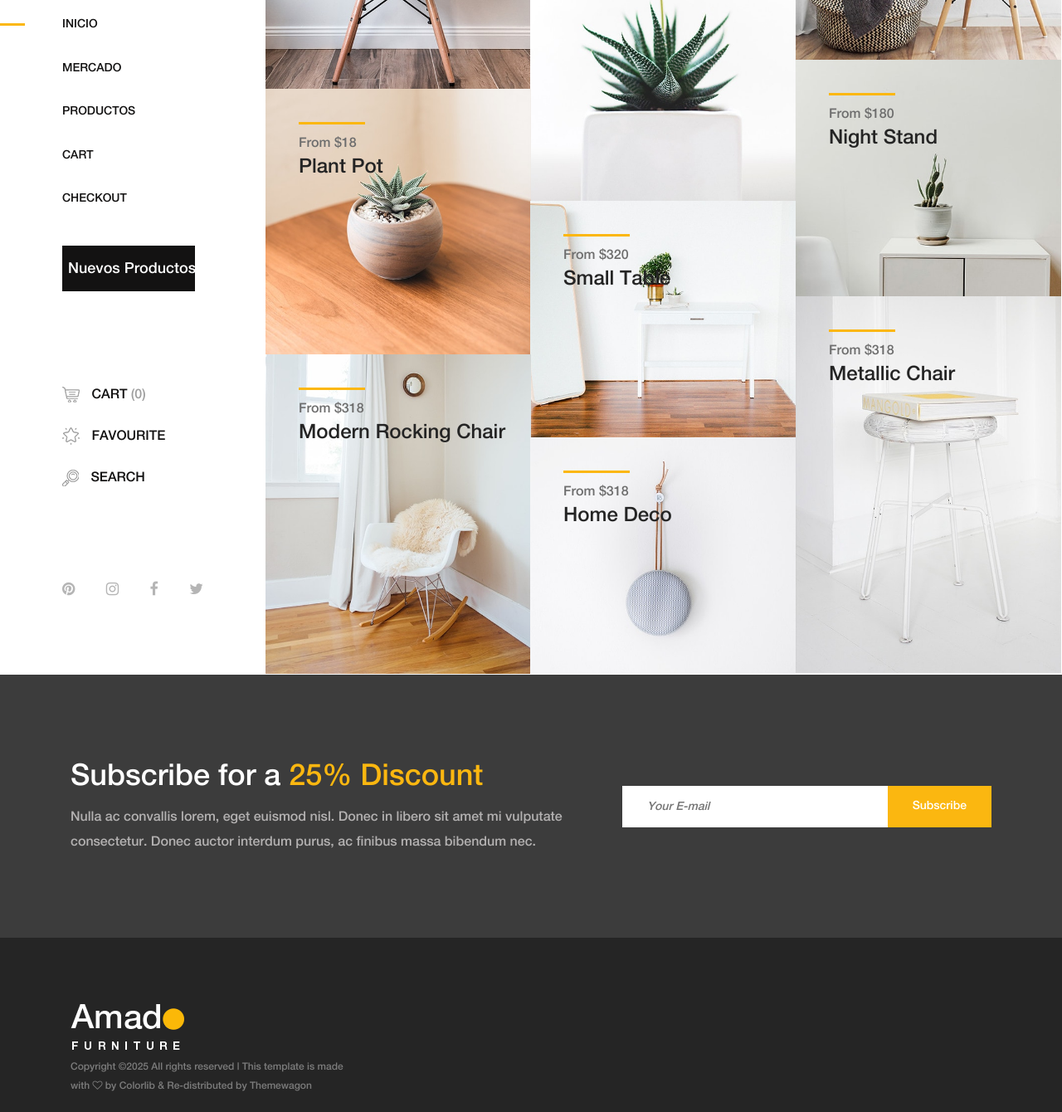
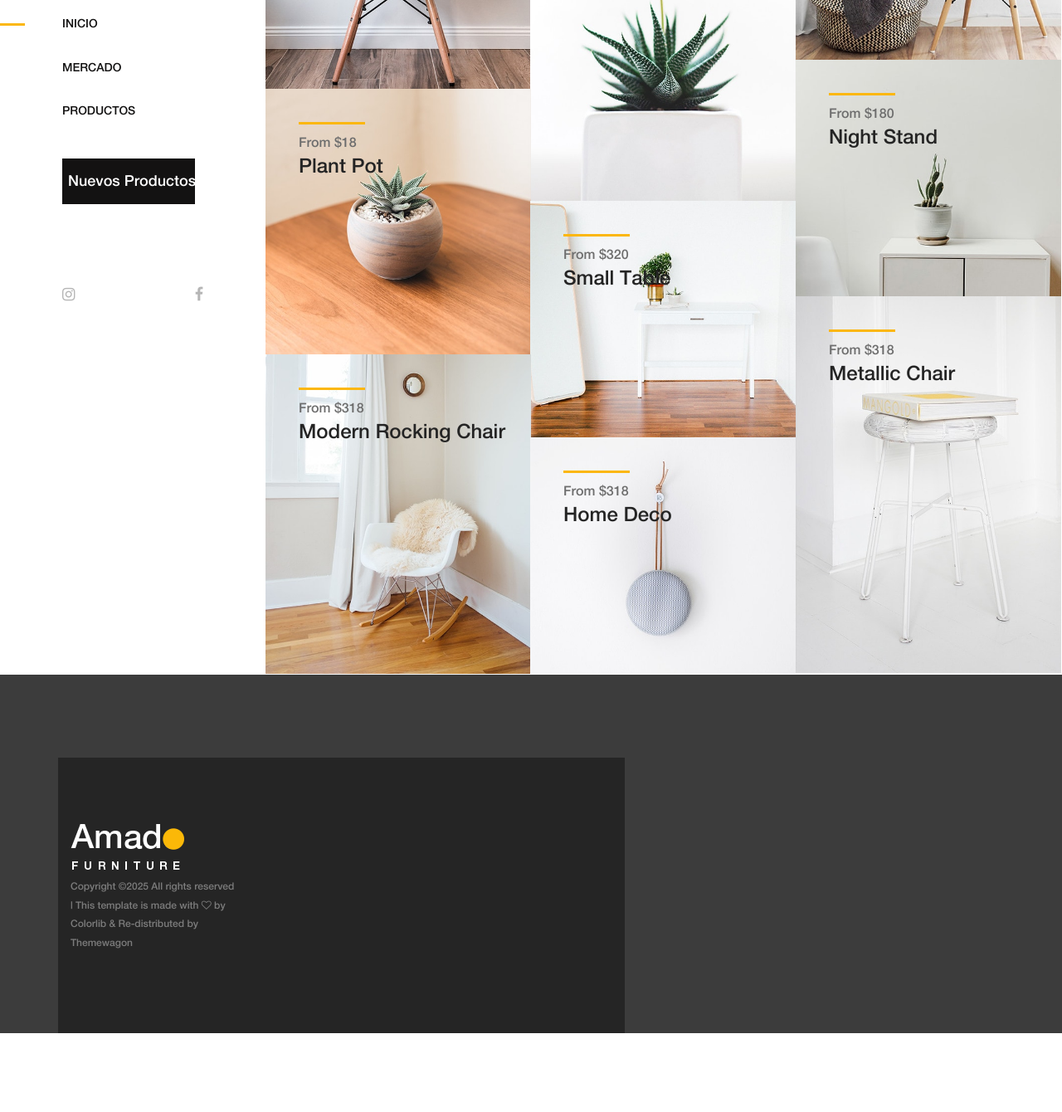
Before and after one commit to Demian384/Demian384.github.io, a plain HTML site: page index.html in a window 1280 px wide. Shown: the part 212-1552 px from the top of the page at 83% size. After the commit the page ends 1457 px from the top, so only its background shows below. Drawn offline with Linux system fonts and the light colour scheme.

Commit message:
Update index.html

```diff
--- a/index.html
+++ b/index.html
@@ -72,8 +72,8 @@
                     <li class="active"><a href="index.html">Inicio</a></li>
                     <li><a href="shop.html">Mercado</a></li>
                     <li><a href="product-details.html">Productos</a></li>
-                    <li><a href="cart.html">Cart</a></li>
-                    <li><a href="checkout.html">Checkout</a></li>
+                    <!-- <li><a href="cart.html">Cart</a></li>
+                    <li><a href="checkout.html">Checkout</a></li> -->
                 </ul>
             </nav>
             <!-- Button Group -->
@@ -81,17 +81,17 @@
                 <a href="#" class="btn amado-btn active">Nuevos Productos</a>
             </div>
             <!-- Cart Menu -->
-            <div class="cart-fav-search mb-100">
+            <!-- <div class="cart-fav-search mb-100">
                 <a href="cart.html" class="cart-nav"><img src="img/core-img/cart.png" alt=""> Cart <span>(0)</span></a>
                 <a href="#" class="fav-nav"><img src="img/core-img/favorites.png" alt=""> Favourite</a>
                 <a href="#" class="search-nav"><img src="img/core-img/search.png" alt=""> Search</a>
             </div>
             <!-- Social Button -->
             <div class="social-info d-flex justify-content-between">
-                <a href="#"><i class="fa fa-pinterest" aria-hidden="true"></i></a>
+                <!-- a href="#"><i class="fa fa-pinterest" aria-hidden="true"></i></a> -->
                 <a href="#"><i class="fa fa-instagram" aria-hidden="true"></i></a>
                 <a href="#"><i class="fa fa-facebook" aria-hidden="true"></i></a>
-                <a href="#"><i class="fa fa-twitter" aria-hidden="true"></i></a>
+                <!-- a href="#"><i class="fa fa-twitter" aria-hidden="true"></i></a> -->
             </div>
         </header>
         <!-- Header Area End -->
@@ -227,14 +227,14 @@
         <div class="container">
             <div class="row align-items-center">
                 <!-- Newsletter Text -->
-                <div class="col-12 col-lg-6 col-xl-7">
+                <!-- <div class="col-12 col-lg-6 col-xl-7">
                     <div class="newsletter-text mb-100">
                         <h2>Subscribe for a <span>25% Discount</span></h2>
                         <p>Nulla ac convallis lorem, eget euismod nisl. Donec in libero sit amet mi vulputate consectetur. Donec auctor interdum purus, ac finibus massa bibendum nec.</p>
                     </div>
                 </div>
                 <!-- Newsletter Form -->
-                <div class="col-12 col-lg-6 col-xl-5">
+                <!-- <div class="col-12 col-lg-6 col-xl-5">
                     <div class="newsletter-form mb-100">
                         <form action="#" method="post">
                             <input type="email" name="email" class="nl-email" placeholder="Your E-mail">
@@ -268,6 +268,35 @@ Copyright &copy;<script>document.write(new Date().getFullYear());</script> All r
                 <div class="col-12 col-lg-8">
                     <div class="single_widget_area">
                         <!-- Footer Menu -->
+                        <!-- <div class="footer_menu">
+                            <nav class="navbar navbar-expand-lg justify-content-end">
+                                <button class="navbar-toggler" type="button" data-toggle="collapse" data-target="#footerNavContent" aria-controls="footerNavContent" aria-expanded="false" aria-label="Toggle navigation"><i class="fa fa-bars"></i></button>
+                                <div class="collapse navbar-collapse" id="footerNavContent">
+                                    <ul class="navbar-nav ml-auto">
+                                        <li class="nav-item active">
+                                            <a class="nav-link" href="index.html">Home</a>
+                                        </li>
+                                        <li class="nav-item">
+                                            <a class="nav-link" href="shop.html">Shop</a>
+                                        </li>
+                                        <li class="nav-item">
+                                            <a class="nav-link" href="product-details.html">Product</a>
+                                        </li>
+                                        <li class="nav-item">
+                                            <a class="nav-link" href="cart.html">Cart</a>
+                                        </li>
+                                        <li class="nav-item">
+                                            <a class="nav-link" href="checkout.html">Checkout</a>
+                                        </li>
+                                    </ul>
+                                </div>
+                            </nav>
+                        </div>
+                    </div>
+                </div>
+            </div>
+        </div>
+    </footer>
     <!-- ##### Footer Area End ##### -->
 
     <!-- ##### jQuery (Necessary for All JavaScript Plugins) ##### -->
```
